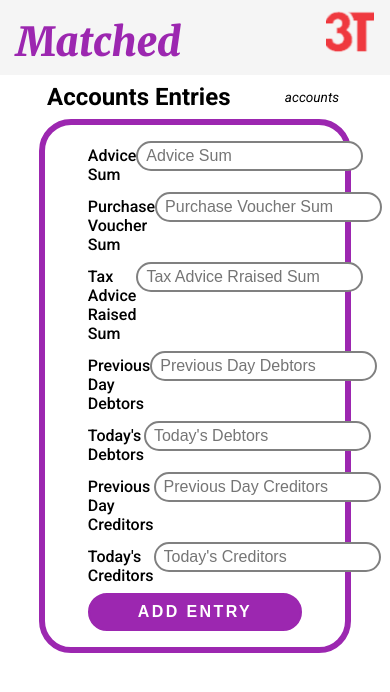
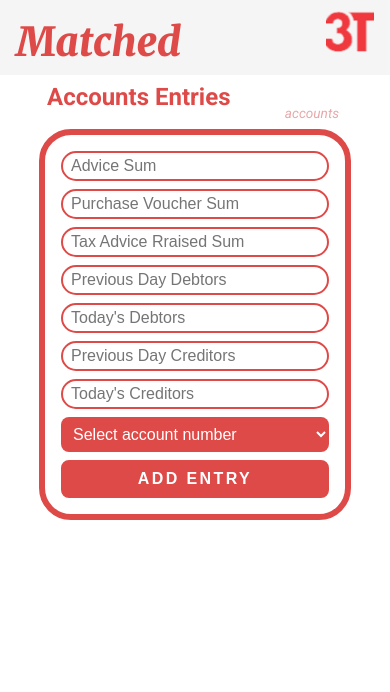
Before and after one commit to iammrverma/demoMatched, a website: page accounts.html in a window 390 px wide. Drawn offline with Linux system fonts and the light colour scheme.

Commit message:
finalizing accounts interface and making it responsive

```diff
--- a/accounts.html
+++ b/accounts.html
@@ -56,6 +56,18 @@
                 <label for="creditors-today">Today's Creditors</label>
                 <input type="number" id="creditors-today" placeholder="Today's Creditors" required>
             </div>
+            <div class="entry">
+                <label for="accountNumber">Account Number:</label>
+            <select id="accountNumber" name="accountNumber" required>
+              <option value="" disabled selected>
+                Select account number
+              </option>
+              <option value="123456">123456</option>
+              <option value="234567">234567</option>
+              <option value="345678">345678</option>
+              <option value="456789">456789</option>
+            </select>
+            </div>
             <button type="submit">Add Entry</button>
         </form>
     </div>
--- a/styles/accounts.css
+++ b/styles/accounts.css
@@ -2,6 +2,12 @@
     margin: 0;padding: 0;
     box-sizing: border-box;
 }
+:root {
+    --primary: #de4a48;
+    --color2: #e36187;
+    --color3: #e9a7a9;
+    --color4: #edd1d0;
+  }
 .header {
     display: flex;
     justify-content: space-between;
@@ -11,7 +17,7 @@
     font-size: 2.5rem;
     font-style: italic;
     background-color: #f5f5f5;
-    color: #9c27b0;
+    color: var(--primary);
     padding: 0.5rem 1rem;
 }
 
@@ -33,6 +39,7 @@
     padding: 0.5rem;
     font-family: "Roboto", sans-serif;
     font-weight: 400;
+    color: var(--primary);
 }
 
 
@@ -41,6 +48,7 @@
     font-size: .85rem;
     font-family: 'Roboto';
     font-style: italic;
+    color: var(--color3);
 }
 .nav .info div{
     margin: 0 0.25rem;
@@ -49,7 +57,7 @@
 .container{
     width: 80%;
     margin: auto;
-    border: 6px solid #9c27b0;
+    border: 6px solid var(--primary);
     display: flex;
     border-radius: 2rem;
     padding: 1rem;
@@ -72,22 +80,24 @@
 }
 
 #entryForm button{
-    border: 2px solid #9c27b0;
+    border: 2px solid var(--primary);
     width: 100%;
     padding: 0.5rem;
-    border-radius: 1.5rem;
-    background-color: #9c27b0;
+    border-radius: 0.5rem;
+    background-color: var(--primary);
     font-size: 1rem;
     letter-spacing: 0.15rem;
     text-transform: uppercase;
     font-weight: 600;
     color: white;
 }
-#entryForm button:hover{
+#entryForm button:hover, #entryForm button:focus{
     background-color: white;
-    border: 2px solid #9c27b0;
-    color: #9c27b0;
+    border: 2px solid var(--primary);
+    color: var(--primary);
     cursor: pointer;
+    outline: none;
+    box-shadow: 0 0 2px 2px var(--primary);
 }
 input[type="number"]::-webkit-outer-spin-button,
 input[type="number"]::-webkit-inner-spin-button {
@@ -95,13 +105,57 @@ input[type="number"]::-webkit-inner-spin-button {
     margin: 0;
 }
 input{
-    border: 2px solid grey;
+    border: 2px solid var(--primary);
     padding: 0.25rem 0.5rem;
     border-radius: 1.5rem;
     background-color: white;
     font-size: 1rem;
 }
 input:focus{
-    outline: 2px solid #9c27b0;
-    border: 2px solid #9c27b0;
+    outline: none;
+    box-shadow: 0 0 2px 2px var(--color3);
 }
+#accountNumber {
+    background-color: var(--primary);
+      color: white;
+      border: none;
+      outline: none;
+      padding: 0.5rem;
+      border-radius: 0.5rem;
+      font-size: 1rem;
+      cursor: pointer;
+      transition: all 0.3s ease;
+  }
+
+  #accountNumber option {
+    background-color: var(--primary);
+    color: #f3f3f3;
+  }
+  #accountNumber:focus {
+    border: none;
+    box-shadow: 0 0 2px 2px var(--color3);
+  }
+
+  #accountNumber:hover {
+    border: none;
+    box-shadow: 0 0 2px 2px var(--color3);
+    background-color: white;
+    color: grey;
+  }
+  @media only screen and (max-width: 430px){
+    .info{
+        flex-direction: column;
+    }
+    #entryForm{
+        width: 100%;
+    }
+    .entry label{
+        display: none;
+    }
+    .entry input{
+        width: 100%;
+    }
+    #accountNumber{
+        width: 100%;
+    }
+  }
```
